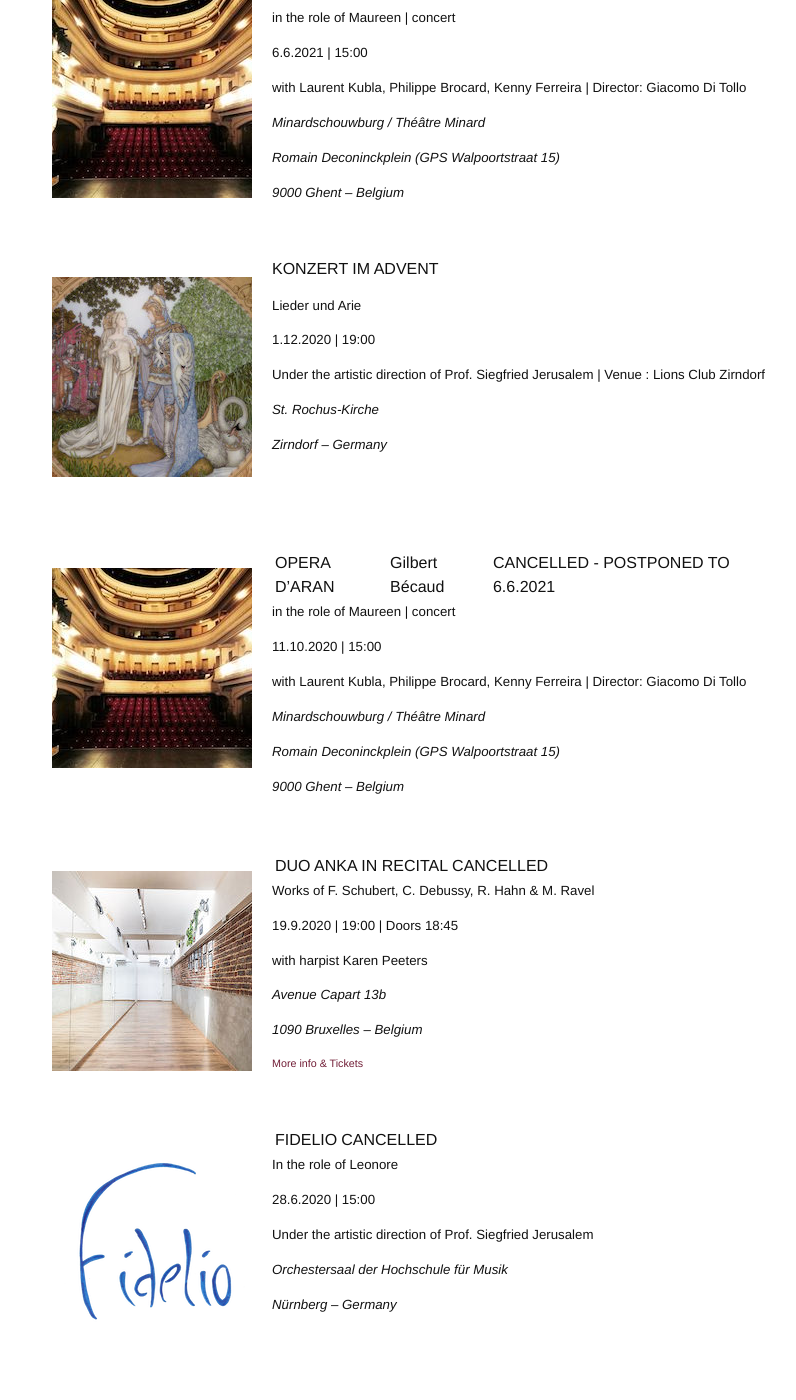
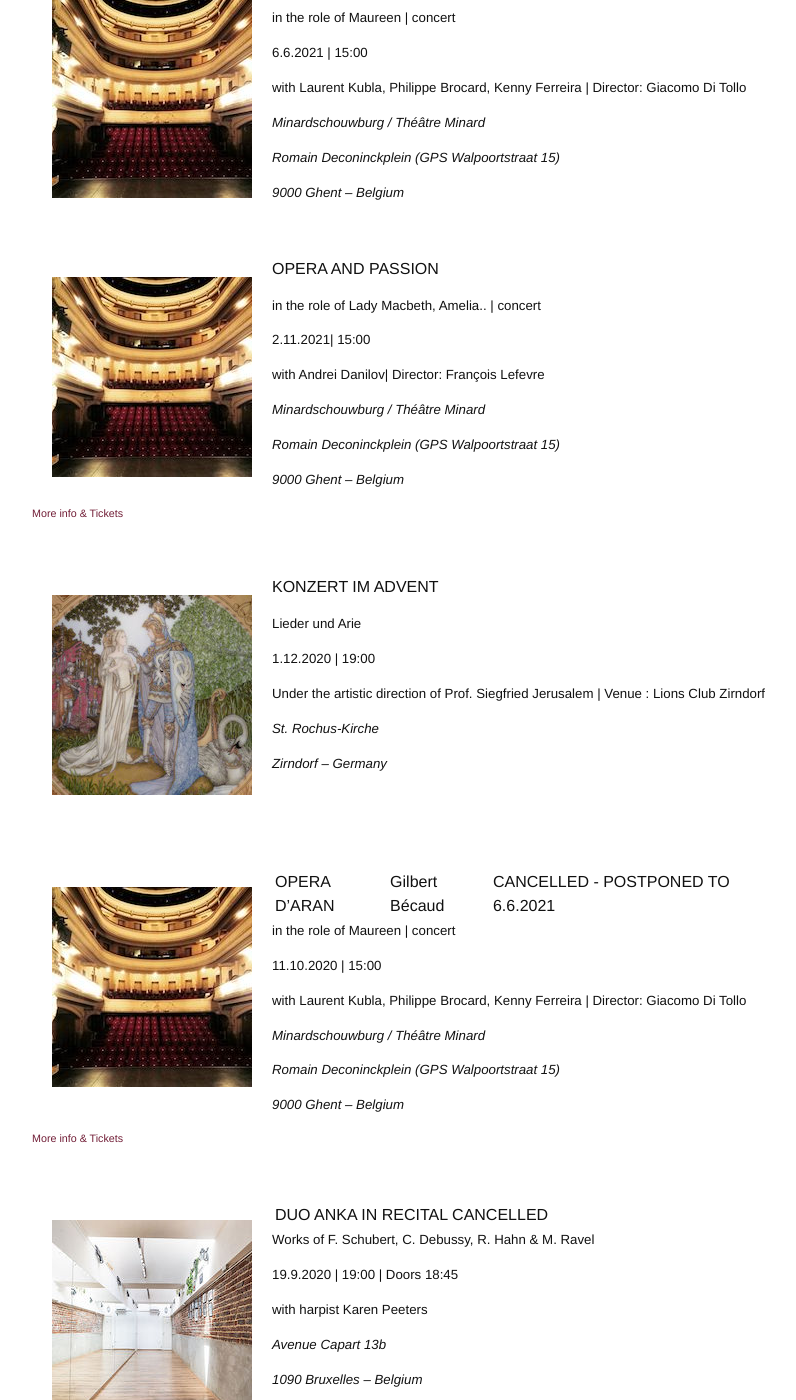
Before and after one commit to annesophie-sevens/annesophie-sevens.github.io, a Jekyll site: the page built from agenda-fr.md, in a window 1280 px wide and 1400 px high, scrolled down 313 px. Shown: the whole window, without its empty margins (238-1034 px from the left). Built offline with Jekyll 4.4.1, drawn with Linux system fonts in a browser that asks for light colours; nearby versions of some CDN libraries.

Commit message:
Update agenda-fr.md

```diff
--- a/agenda-fr.md
+++ b/agenda-fr.md
@@ -20,6 +20,26 @@
 ##### _Romain Deconinckplein (GPS Walpoortstraat 15)_
 
 ##### _9000 Ghent – Belgium_
+
+&nbsp;
+
+<img style="float: left; padding: 20px" src="/assets/Minard.jpg">
+
+OPERA AND PASSION
+
+##### in the role of Lady Macbeth, Amelia.. | concert
+
+##### 2.11.2021| 15:00
+
+##### with Andrei Danilov| Director: François Lefevre
+
+##### _Minardschouwburg / Théâtre Minard_
+
+##### _Romain Deconinckplein (GPS Walpoortstraat 15)_
+
+##### _9000 Ghent – Belgium_
+
+###### <a href="https://www.concertorganisatie-lyrica.be" target="_blank">More info & Tickets</a>
 
 &nbsp;
 
@@ -56,6 +76,8 @@
 ##### _Romain Deconinckplein (GPS Walpoortstraat 15)_
 
 ##### _9000 Ghent – Belgium_
+
+###### <a href="https://www.concertorganisatie-lyrica.be" target="_blank">More info & Tickets</a>
 
 &nbsp;
 
```
